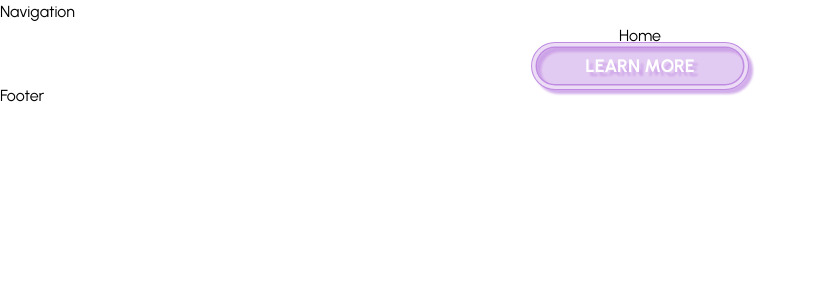
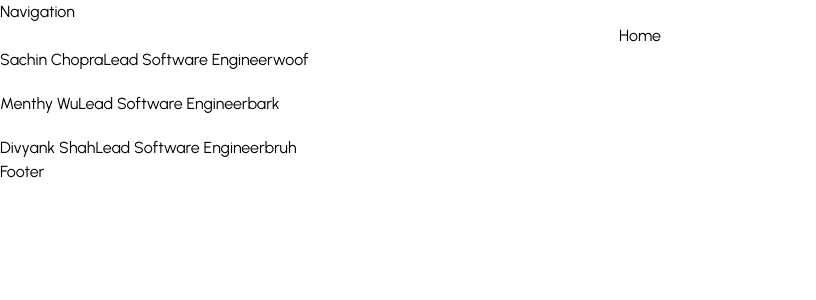
Before and after one commit to acm-ucr/art-factory-website, a Next.js app: page / in a window 1280 px wide. Shown: the top 300 px of the page, without its empty margins (0-816 px from the left). Built offline with nearby package versions, Linux system fonts and the light colour scheme.

Commit message:
made map

```diff
--- a/src/app/page.js
+++ b/src/app/page.js
@@ -1,11 +1,11 @@
 import React from "react";
-import Button from "@/components/Button.jsx";
+import Landing from "@/components/Landing.jsx";
 
 const Home = () => {
   return (
     <div className="w-full flex flex-col items-center">
       <p>Home</p>
-      <Button text="LEARN MORE" link="/about" />
+      <Landing />
     </div>
   );
 };
--- a/src/components/Landing.jsx
+++ b/src/components/Landing.jsx
@@ -1,9 +1,16 @@
 import React from "react";
+import { Board } from "@/data/board";
 
 const Landing = () => {
   return (
-    <div>
-      <p>Landing</p>
+    <div className="w-full flex flex-col gap-5">
+      {Board.map((info, index) => (
+        <div key={index} className="">
+          {info.name}
+          {info.title}
+          {info.image}
+        </div>
+      ))}
     </div>
   );
 };
--- a/src/data/board.js
+++ b/src/data/board.js
@@ -4,6 +4,14 @@ export const Board = [
     title: "Lead Software Engineer",
     image: "woof",
   },
+  {
+    name: "Menthy Wu",
+    title: "Lead Software Engineer",
+    image: "bark",
+  },
+  {
+    name: "Divyank Shah",
+    title: "Lead Software Engineer",
+    image: "bruh",
+  },
 ];
-
-export default Board;
```
